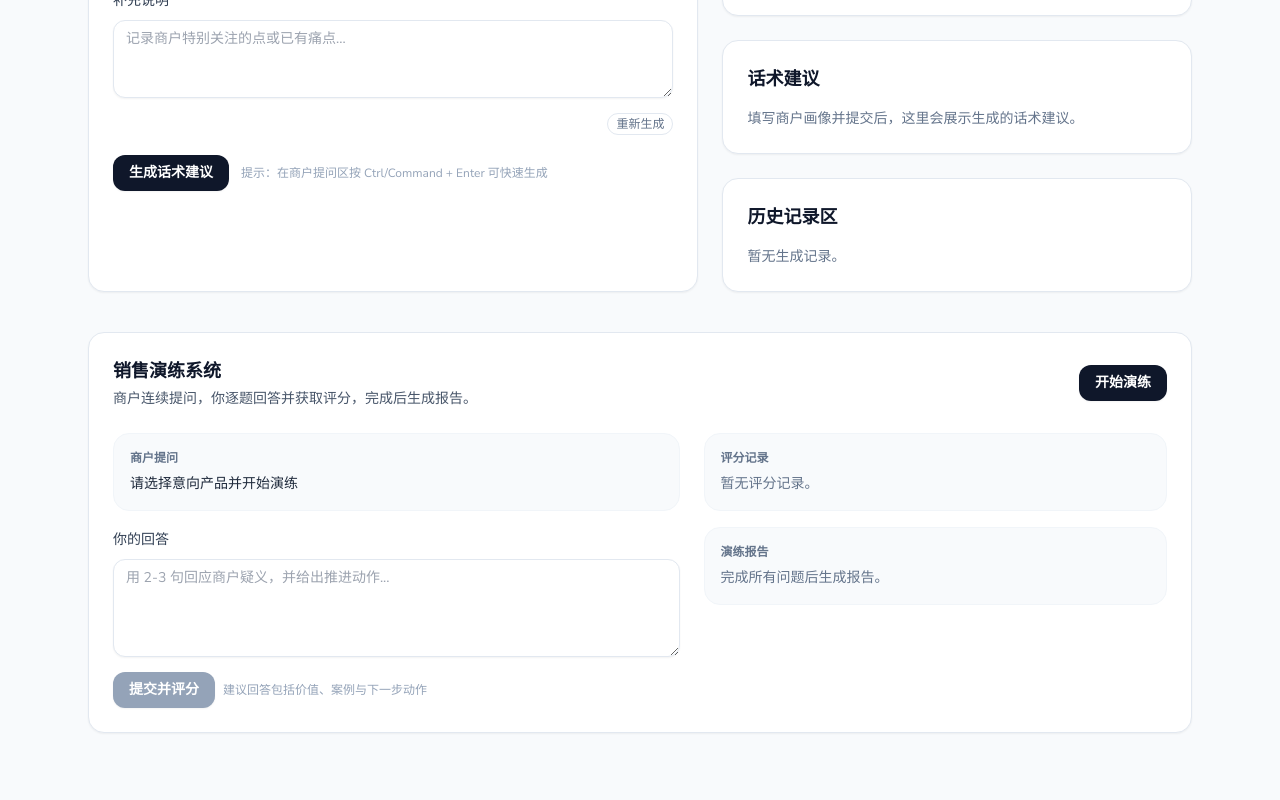
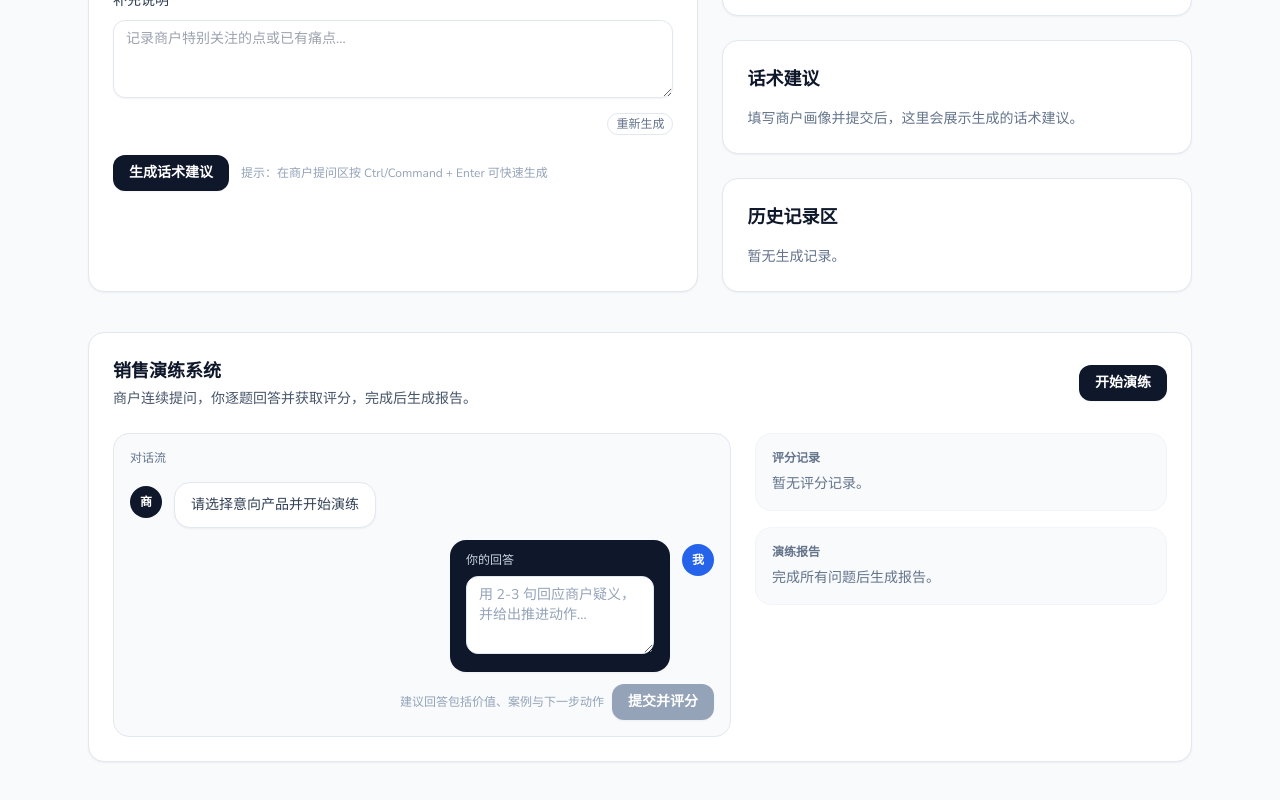
Before and after one commit to Smartloe/PitchPerfect, a React (Vite) app: page / in a window 1280 px wide. Shown: the part 1079-1879 px from the top of the page. Built offline with nearby package versions, Linux system fonts and the light colour scheme; the HTML template or start-up script is replaced by a standard one.

Commit message:
[PSA-110] 演练对话式布局

```diff
--- a/src/App.tsx
+++ b/src/App.tsx
@@ -1117,13 +1117,24 @@ export default function App() {
           </div>
         )}
 
-        <div className="mt-6 grid gap-6 lg:grid-cols-[1.1fr_0.9fr]">
-          <div className="space-y-4">
-            <div className="rounded-2xl border border-slate-100 bg-slate-50 p-4">
-              <p className="text-xs font-semibold uppercase text-slate-500">
-                商户提问
-              </p>
-              <p className="mt-2 text-sm text-slate-800">
+        <div className="mt-6 grid gap-6 lg:grid-cols-[1.2fr_0.8fr]">
+          <div className="rounded-2xl border border-slate-200 bg-slate-50 p-4">
+            <div className="flex items-center justify-between text-xs text-slate-500">
+              <span>对话流</span>
+              {drillActive && (
+                <span>
+                  当前问题 {Math.min(drillIndex + 1, drillItems.length)}/
+                  {drillItems.length}
+                </span>
+              )}
+            </div>
+            <div className="mt-4 space-y-3">
+              <div className="flex items-start gap-3">
+                <div className="mt-1 h-8 w-8 rounded-full bg-slate-900 text-center text-xs font-semibold leading-8 text-white">
+                  商
+                </div>
+                <div className="max-w-[80%] rounded-2xl border border-slate-200 bg-white px-4 py-3 text-sm text-slate-700 shadow-sm">
+                  <p>
                     {drillItems[drillIndex]?.question ||
                       "请选择意向产品并开始演练"}
                   </p>
@@ -1133,17 +1144,27 @@ export default function App() {
                     </span>
                   )}
                 </div>
-
-            <div className="space-y-2">
-              <Label htmlFor="drill-answer">你的回答</Label>
+              </div>
+              <div className="flex items-start justify-end gap-3">
+                <div className="max-w-[80%] rounded-2xl bg-slate-900 px-4 py-3 text-sm text-white shadow-sm">
+                  <p className="text-xs text-slate-300">你的回答</p>
                   <Textarea
                     id="drill-answer"
-                rows={4}
+                    rows={3}
+                    className="mt-2 bg-transparent text-white placeholder:text-slate-400 focus:border-slate-500 focus:ring-slate-500"
                     placeholder="用 2-3 句回应商户疑义，并给出推进动作..."
                     value={drillAnswer}
                     onChange={(event) => setDrillAnswer(event.target.value)}
                   />
-              <div className="flex flex-wrap items-center gap-2">
+                </div>
+                <div className="mt-1 h-8 w-8 rounded-full bg-blue-600 text-center text-xs font-semibold leading-8 text-white">
+                  我
+                </div>
+              </div>
+              <div className="flex flex-wrap items-center justify-end gap-2">
+                <span className="text-xs text-slate-400">
+                  建议回答包括价值、案例与下一步动作
+                </span>
                 <Button
                   type="button"
                   onClick={submitDrillAnswer}
@@ -1151,9 +1172,6 @@ export default function App() {
                 >
                   {drillLoading ? "评分中..." : "提交并评分"}
                 </Button>
-                <span className="text-xs text-slate-400">
-                  建议回答包括价值、案例与下一步动作
-                </span>
               </div>
             </div>
           </div>
```
Also changed, not shown: issues/2026-02-04_01-05-25-sales-script-assistant.csv. Lines whose indentation alone changed are shown as unchanged.
